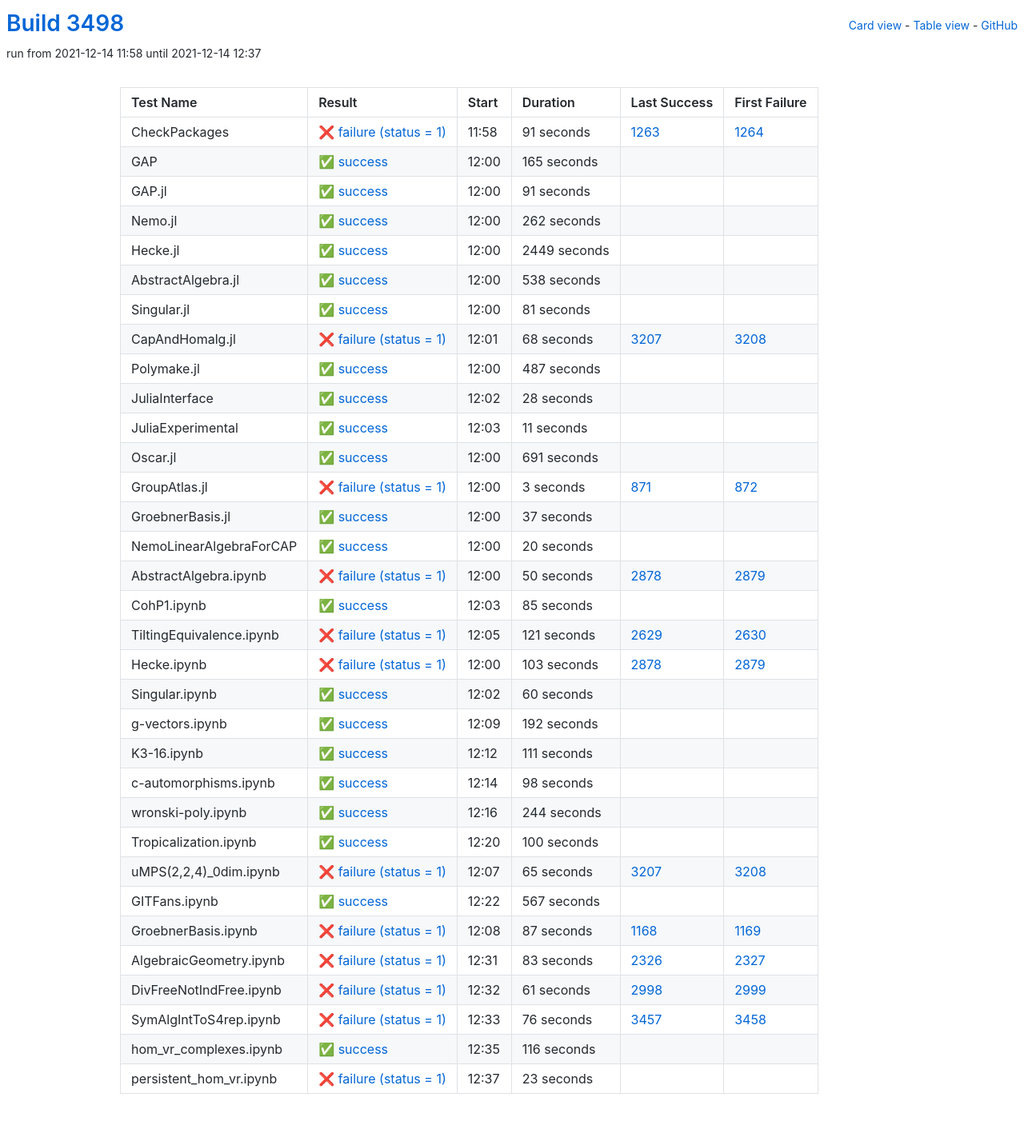
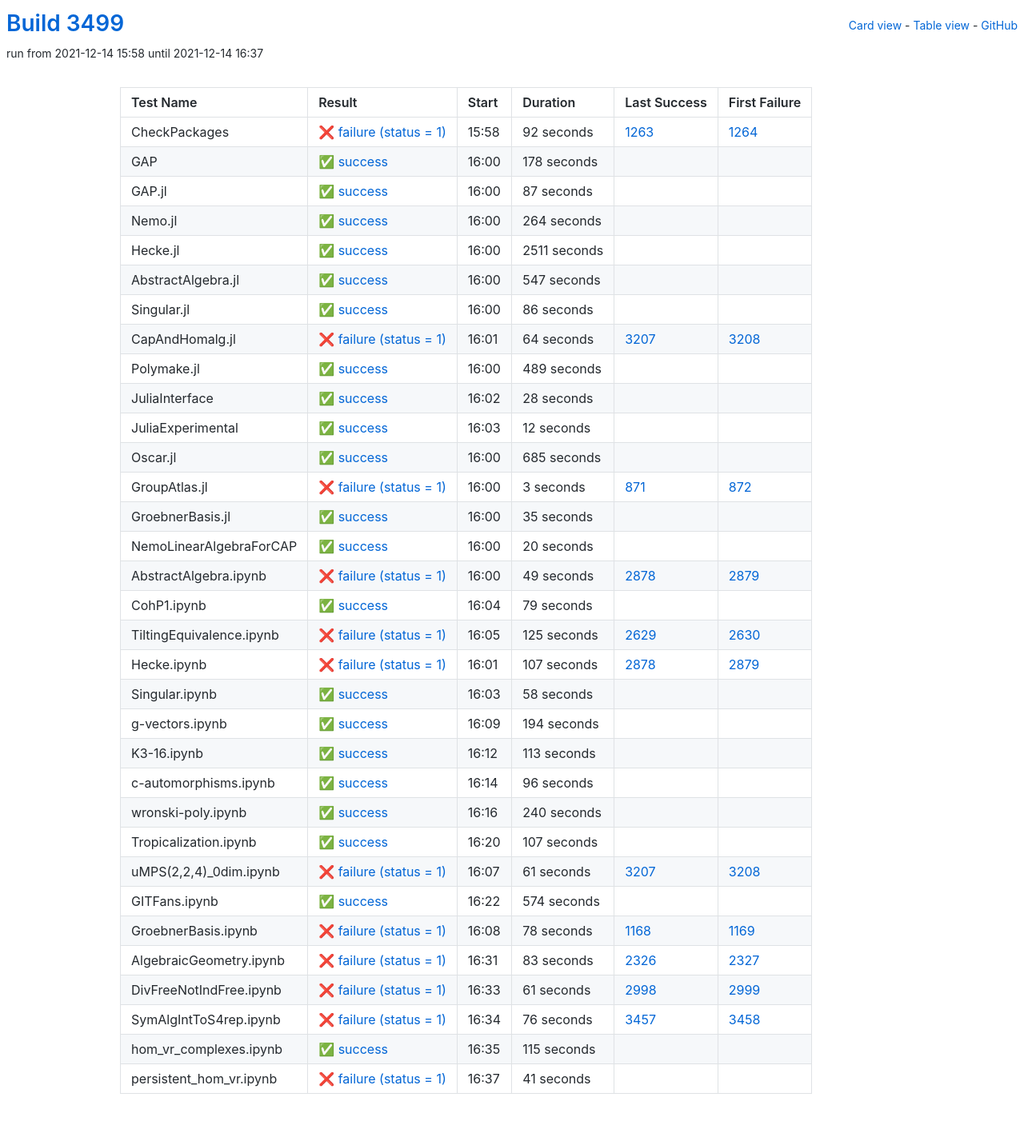
Before and after one commit to oscar-system/oscar-ci-status-stable, a Jekyll site: the page built from table.html, in a window 1280 px wide. Shown: the whole page at 80% size. Built offline with Jekyll 4.4.1, drawn with Linux system fonts in a browser that asks for light colours.

Commit message:
Build #3499

```diff
--- a/_data/ci.yml
+++ b/_data/ci.yml
@@ -1,6 +1,6 @@
 ---
-build: 3498
-build_url: https://oscarci.mathematik.uni-kl.de/job/oscar-stable/3498/
+build: 3499
+build_url: https://oscarci.mathematik.uni-kl.de/job/oscar-stable/3499/
 job: oscar-stable
 organization: oscar-system
 repo: oscar-ci-status-stable
@@ -8,116 +8,116 @@ repourl: https://github.com/oscar-system/oscar-ci-status-stable
 tests:
 - name: CheckPackages
   id: checkpackages
-  log: https://oscarci.mathematik.uni-kl.de/job/oscar-stable/3498/artifact/logs/build-3498/CheckPackages.log
-  start: 2021-12-14 11:58
+  log: https://oscarci.mathematik.uni-kl.de/job/oscar-stable/3499/artifact/logs/build-3499/CheckPackages.log
+  start: 2021-12-14 15:58
   success: false
   exitcode: 1
   status: failure
-  duration: 91
+  duration: 92
   last_success: 1263
   last_success_url: https://oscarci.mathematik.uni-kl.de/job/oscar-stable/1263/
   first_failure: 1264
   first_failure_url: https://oscarci.mathematik.uni-kl.de/job/oscar-stable/1264/
 - name: GAP
   id: gap
-  log: https://oscarci.mathematik.uni-kl.de/job/oscar-stable/3498/artifact/logs/build-3498/GAP.log
-  start: 2021-12-14 12:00
+  log: https://oscarci.mathematik.uni-kl.de/job/oscar-stable/3499/artifact/logs/build-3499/GAP.log
+  start: 2021-12-14 16:00
   success: true
   exitcode: 0
   status: success
-  duration: 165
+  duration: 178
   last_success: false
   last_success_url:
   first_failure: false
   first_failure_url:
 - name: GAP.jl
   id: gap-jl
-  log: https://oscarci.mathematik.uni-kl.de/job/oscar-stable/3498/artifact/logs/build-3498/GAP.jl.log
-  start: 2021-12-14 12:00
+  log: https://oscarci.mathematik.uni-kl.de/job/oscar-stable/3499/artifact/logs/build-3499/GAP.jl.log
+  start: 2021-12-14 16:00
   success: true
   exitcode: 0
   status: success
-  duration: 91
+  duration: 87
   last_success: false
   last_success_url:
   first_failure: false
   first_failure_url:
 - name: Nemo.jl
   id: nemo-jl
-  log: https://oscarci.mathematik.uni-kl.de/job/oscar-stable/3498/artifact/logs/build-3498/Nemo.jl.log
-  start: 2021-12-14 12:00
+  log: https://oscarci.mathematik.uni-kl.de/job/oscar-stable/3499/artifact/logs/build-3499/Nemo.jl.log
+  start: 2021-12-14 16:00
   success: true
   exitcode: 0
   status: success
-  duration: 262
+  duration: 264
   last_success: false
   last_success_url:
   first_failure: false
   first_failure_url:
 - name: Hecke.jl
   id: hecke-jl
-  log: https://oscarci.mathematik.uni-kl.de/job/oscar-stable/3498/artifact/logs/build-3498/Hecke.jl.log
-  start: 2021-12-14 12:00
+  log: https://oscarci.mathematik.uni-kl.de/job/oscar-stable/3499/artifact/logs/build-3499/Hecke.jl.log
+  start: 2021-12-14 16:00
   success: true
   exitcode: 0
   status: success
-  duration: 2449
+  duration: 2511
   last_success: false
   last_success_url:
   first_failure: false
   first_failure_url:
 - name: AbstractAlgebra.jl
   id: abstractalgebra-jl
-  log: https://oscarci.mathematik.uni-kl.de/job/oscar-stable/3498/artifact/logs/build-3498/AbstractAlgebra.jl.log
-  start: 2021-12-14 12:00
+  log: https://oscarci.mathematik.uni-kl.de/job/oscar-stable/3499/artifact/logs/build-3499/AbstractAlgebra.jl.log
+  start: 2021-12-14 16:00
   success: true
   exitcode: 0
   status: success
-  duration: 538
+  duration: 547
   last_success: false
   last_success_url:
   first_failure: false
   first_failure_url:
 - name: Singular.jl
   id: singular-jl
-  log: https://oscarci.mathematik.uni-kl.de/job/oscar-stable/3498/artifact/logs/build-3498/Singular.jl.log
-  start: 2021-12-14 12:00
+  log: https://oscarci.mathematik.uni-kl.de/job/oscar-stable/3499/artifact/logs/build-3499/Singular.jl.log
+  start: 2021-12-14 16:00
   success: true
   exitcode: 0
   status: success
-  duration: 81
+  duration: 86
   last_success: false
   last_success_url:
   first_failure: false
   first_failure_url:
 - name: CapAndHomalg.jl
   id: capandhomalg-jl
-  log: https://oscarci.mathematik.uni-kl.de/job/oscar-stable/3498/artifact/logs/build-3498/CapAndHomalg.jl.log
-  start: 2021-12-14 12:01
+  log: https://oscarci.mathematik.uni-kl.de/job/oscar-stable/3499/artifact/logs/build-3499/CapAndHomalg.jl.log
+  start: 2021-12-14 16:01
   success: false
   exitcode: 1
   status: failure
-  duration: 68
+  duration: 64
   last_success: 3207
   last_success_url: https://oscarci.mathematik.uni-kl.de/job/oscar-stable/3207/
   first_failure: 3208
   first_failure_url: https://oscarci.mathematik.uni-kl.de/job/oscar-stable/3208/
 - name: Polymake.jl
   id: polymake-jl
-  log: https://oscarci.mathematik.uni-kl.de/job/oscar-stable/3498/artifact/logs/build-3498/Polymake.jl.log
-  start: 2021-12-14 12:00
+  log: https://oscarci.mathematik.uni-kl.de/job/oscar-stable/3499/artifact/logs/build-3499/Polymake.jl.log
+  start: 2021-12-14 16:00
   success: true
   exitcode: 0
   status: success
-  duration: 487
+  duration: 489
   last_success: false
   last_success_url:
   first_failure: false
   first_failure_url:
 - name: JuliaInterface
   id: juliainterface
-  log: https://oscarci.mathematik.uni-kl.de/job/oscar-stable/3498/artifact/logs/build-3498/JuliaInterface.log
-  start: 2021-12-14 12:02
+  log: https://oscarci.mathematik.uni-kl.de/job/oscar-stable/3499/artifact/logs/build-3499/JuliaInterface.log
+  start: 2021-12-14 16:02
   success: true
   exitcode: 0
   status: success
@@ -128,32 +128,32 @@ tests:
   first_failure_url:
 - name: JuliaExperimental
   id: juliaexperimental
-  log: https://oscarci.mathematik.uni-kl.de/job/oscar-stable/3498/artifact/logs/build-3498/JuliaExperimental.log
-  start: 2021-12-14 12:03
+  log: https://oscarci.mathematik.uni-kl.de/job/oscar-stable/3499/artifact/logs/build-3499/JuliaExperimental.log
+  start: 2021-12-14 16:03
   success: true
   exitcode: 0
   status: success
-  duration: 11
+  duration: 12
   last_success: false
   last_success_url:
   first_failure: false
   first_failure_url:
 - name: Oscar.jl
   id: oscar-jl
-  log: https://oscarci.mathematik.uni-kl.de/job/oscar-stable/3498/artifact/logs/build-3498/Oscar.jl.log
-  start: 2021-12-14 12:00
+  log: https://oscarci.mathematik.uni-kl.de/job/oscar-stable/3499/artifact/logs/build-3499/Oscar.jl.log
+  start: 2021-12-14 16:00
   success: true
   exitcode: 0
   status: success
-  duration: 691
+  duration: 685
   last_success: false
   last_success_url:
   first_failure: false
   first_failure_url:
 - name: GroupAtlas.jl
   id: groupatlas-jl
-  log: https://oscarci.mathematik.uni-kl.de/job/oscar-stable/3498/artifact/logs/build-3498/GroupAtlas.jl.log
-  start: 2021-12-14 12:00
+  log: https://oscarci.mathematik.uni-kl.de/job/oscar-stable/3499/artifact/logs/build-3499/GroupAtlas.jl.log
+  start: 2021-12-14 16:00
   success: false
   exitcode: 1
   status: failure
@@ -164,20 +164,20 @@ tests:
   first_failure_url: https://oscarci.mathematik.uni-kl.de/job/oscar-stable/872/
 - name: GroebnerBasis.jl
   id: groebnerbasis-jl
-  log: https://oscarci.mathematik.uni-kl.de/job/oscar-stable/3498/artifact/logs/build-3498/GroebnerBasis.jl.log
-  start: 2021-12-14 12:00
+  log: https://oscarci.mathematik.uni-kl.de/job/oscar-stable/3499/artifact/logs/build-3499/GroebnerBasis.jl.log
+  start: 2021-12-14 16:00
   success: true
   exitcode: 0
   status: success
-  duration: 37
+  duration: 35
   last_success: false
   last_success_url:
   first_failure: false
   first_failure_url:
 - name: NemoLinearAlgebraForCAP
   id: nemolinearalgebraforcap
-  log: https://oscarci.mathematik.uni-kl.de/job/oscar-stable/3498/artifact/logs/build-3498/NemoLinearAlgebraForCAP.log
-  start: 2021-12-14 12:00
+  log: https://oscarci.mathematik.uni-kl.de/job/oscar-stable/3499/artifact/logs/build-3499/NemoLinearAlgebraForCAP.log
+  start: 2021-12-14 16:00
   success: true
   exitcode: 0
   status: success
@@ -188,164 +188,164 @@ tests:
   first_failure_url:
 - name: AbstractAlgebra.ipynb
   id: abstractalgebra-ipynb
-  log: https://oscarci.mathematik.uni-kl.de/job/oscar-stable/3498/artifact/logs/build-3498/AbstractAlgebra.ipynb.log
-  start: 2021-12-14 12:00
+  log: https://oscarci.mathematik.uni-kl.de/job/oscar-stable/3499/artifact/logs/build-3499/AbstractAlgebra.ipynb.log
+  start: 2021-12-14 16:00
   success: false
   exitcode: 1
   status: failure
-  duration: 50
+  duration: 49
   last_success: 2878
   last_success_url: https://oscarci.mathematik.uni-kl.de/job/oscar-stable/2878/
   first_failure: 2879
   first_failure_url: https://oscarci.mathematik.uni-kl.de/job/oscar-stable/2879/
 - name: CohP1.ipynb
   id: cohp1-ipynb
-  log: https://oscarci.mathematik.uni-kl.de/job/oscar-stable/3498/artifact/logs/build-3498/CohP1.ipynb.log
-  start: 2021-12-14 12:03
+  log: https://oscarci.mathematik.uni-kl.de/job/oscar-stable/3499/artifact/logs/build-3499/CohP1.ipynb.log
+  start: 2021-12-14 16:04
   success: true
   exitcode: 0
   status: success
-  duration: 85
+  duration: 79
   last_success: false
   last_success_url:
   first_failure: false
   first_failure_url:
 - name: TiltingEquivalence.ipynb
   id: tiltingequivalence-ipynb
-  log: https://oscarci.mathematik.uni-kl.de/job/oscar-stable/3498/artifact/logs/build-3498/TiltingEquivalence.ipynb.log
-  start: 2021-12-14 12:05
+  log: https://oscarci.mathematik.uni-kl.de/job/oscar-stable/3499/artifact/logs/build-3499/TiltingEquivalence.ipynb.log
+  start: 2021-12-14 16:05
   success: false
   exitcode: 1
   status: failure
-  duration: 121
+  duration: 125
   last_success: 2629
   last_success_url: https://oscarci.mathematik.uni-kl.de/job/oscar-stable/2629/
   first_failure: 2630
   first_failure_url: https://oscarci.mathematik.uni-kl.de/job/oscar-stable/2630/
 - name: Hecke.ipynb
   id: hecke-ipynb
-  log: https://oscarci.mathematik.uni-kl.de/job/oscar-stable/3498/artifact/logs/build-3498/Hecke.ipynb.log
-  start: 2021-12-14 12:00
+  log: https://oscarci.mathematik.uni-kl.de/job/oscar-stable/3499/artifact/logs/build-3499/Hecke.ipynb.log
+  start: 2021-12-14 16:01
   success: false
   exitcode: 1
   status: failure
-  duration: 103
+  duration: 107
   last_success: 2878
   last_success_url: https://oscarci.mathematik.uni-kl.de/job/oscar-stable/2878/
   first_failure: 2879
   first_failure_url: https://oscarci.mathematik.uni-kl.de/job/oscar-stable/2879/
 - name: Singular.ipynb
   id: singular-ipynb
-  log: https://oscarci.mathematik.uni-kl.de/job/oscar-stable/3498/artifact/logs/build-3498/Singular.ipynb.log
-  start: 2021-12-14 12:02
+  log: https://oscarci.mathematik.uni-kl.de/job/oscar-stable/3499/artifact/logs/build-3499/Singular.ipynb.log
+  start: 2021-12-14 16:03
   success: true
   exitcode: 0
   status: success
-  duration: 60
+  duration: 58
   last_success: false
   last_success_url:
   first_failure: false
   first_failure_url:
 - name: g-vectors.ipynb
   id: g-vectors-ipynb
-  log: https://oscarci.mathematik.uni-kl.de/job/oscar-stable/3498/artifact/logs/build-3498/g-vectors.ipynb.log
-  start: 2021-12-14 12:09
+  log: https://oscarci.mathematik.uni-kl.de/job/oscar-stable/3499/artifact/logs/build-3499/g-vectors.ipynb.log
+  start: 2021-12-14 16:09
   success: true
   exitcode: 0
   status: success
-  duration: 192
+  duration: 194
   last_success: false
   last_success_url:
   first_failure: false
   first_failure_url:
 - name: K3-16.ipynb
   id: k3-16-ipynb
-  log: https://oscarci.mathematik.uni-kl.de/job/oscar-stable/3498/artifact/logs/build-3498/K3-16.ipynb.log
-  start: 2021-12-14 12:12
+  log: https://oscarci.mathematik.uni-kl.de/job/oscar-stable/3499/artifact/logs/build-3499/K3-16.ipynb.log
+  start: 2021-12-14 16:12
   success: true
   exitcode: 0
   status: success
-  duration: 111
+  duration: 113
   last_success: false
   last_success_url:
   first_failure: false
   first_failure_url:
 - name: c-automorphisms.ipynb
   id: c-automorphisms-ipynb
-  log: https://oscarci.mathematik.uni-kl.de/job/oscar-stable/3498/artifact/logs/build-3498/c-automorphisms.ipynb.log
-  start: 2021-12-14 12:14
+  log: https://oscarci.mathematik.uni-kl.de/job/oscar-stable/3499/artifact/logs/build-3499/c-automorphisms.ipynb.log
+  start: 2021-12-14 16:14
   success: true
   exitcode: 0
   status: success
-  duration: 98
+  duration: 96
   last_success: false
   last_success_url:
   first_failure: false
   first_failure_url:
 - name: wronski-poly.ipynb
   id: wronski-poly-ipynb
-  log: https://oscarci.mathematik.uni-kl.de/job/oscar-stable/3498/artifact/logs/build-3498/wronski-poly.ipynb.log
-  start: 2021-12-14 12:16
+  log: https://oscarci.mathematik.uni-kl.de/job/oscar-stable/3499/artifact/logs/build-3499/wronski-poly.ipynb.log
+  start: 2021-12-14 16:16
   success: true
   exitcode: 0
   status: success
-  duration: 244
+  duration: 240
   last_success: false
   last_success_url:
   first_failure: false
   first_failure_url:
 - name: Tropicalization.ipynb
   id: tropicalization-ipynb
-  log: https://oscarci.mathematik.uni-kl.de/job/oscar-stable/3498/artifact/logs/build-3498/Tropicalization.ipynb.log
-  start: 2021-12-14 12:20
+  log: https://oscarci.mathematik.uni-kl.de/job/oscar-stable/3499/artifact/logs/build-3499/Tropicalization.ipynb.log
+  start: 2021-12-14 16:20
   success: true
   exitcode: 0
   status: success
-  duration: 100
+  duration: 107
   last_success: false
   last_success_url:
   first_failure: false
   first_failure_url:
 - name: uMPS(2,2,4)_0dim.ipynb
   id: umps-2-2-4-0dim-ipynb
-  log: https://oscarci.mathematik.uni-kl.de/job/oscar-stable/3498/artifact/logs/build-3498/uMPS-2-2-4-_0dim.ipynb.log
-  start: 2021-12-14 12:07
+  log: https://oscarci.mathematik.uni-kl.de/job/oscar-stable/3499/artifact/logs/build-3499/uMPS-2-2-4-_0dim.ipynb.log
+  start: 2021-12-14 16:07
   success: false
   exitcode: 1
   status: failure
-  duration: 65
+  duration: 61
   last_success: 3207
   last_success_url: https://oscarci.mathematik.uni-kl.de/job/oscar-stable/3207/
   first_failure: 3208
   first_failure_url: https://oscarci.mathematik.uni-kl.de/job/oscar-stable/3208/
 - name: GITFans.ipynb
   id: gitfans-ipynb
-  log: https://oscarci.mathematik.uni-kl.de/job/oscar-stable/3498/artifact/logs/build-3498/GITFans.ipynb.log
-  start: 2021-12-14 12:22
+  log: https://oscarci.mathematik.uni-kl.de/job/oscar-stable/3499/artifact/logs/build-3499/GITFans.ipynb.log
+  start: 2021-12-14 16:22
   success: true
   exitcode: 0
   status: success
-  duration: 567
+  duration: 574
   last_success: false
   last_success_url:
   first_failure: false
   first_failure_url:
 - name: GroebnerBasis.ipynb
   id: groebnerbasis-ipynb
-  log: https://oscarci.mathematik.uni-kl.de/job/oscar-stable/3498/artifact/logs/build-3498/GroebnerBasis.ipynb.log
-  start: 2021-12-14 12:08
+  log: https://oscarci.mathematik.uni-kl.de/job/oscar-stable/3499/artifact/logs/build-3499/GroebnerBasis.ipynb.log
+  start: 2021-12-14 16:08
   success: false
   exitcode: 1
   status: failure
-  duration: 87
+  duration: 78
   last_success: 1168
   last_success_url: https://oscarci.mathematik.uni-kl.de/job/oscar-stable/1168/
   first_failure: 1169
   first_failure_url: https://oscarci.mathematik.uni-kl.de/job/oscar-stable/1169/
 - name: AlgebraicGeometry.ipynb
   id: algebraicgeometry-ipynb
-  log: https://oscarci.mathematik.uni-kl.de/job/oscar-stable/3498/artifact/logs/build-3498/AlgebraicGeometry.ipynb.log
-  start: 2021-12-14 12:31
+  log: https://oscarci.mathematik.uni-kl.de/job/oscar-stable/3499/artifact/logs/build-3499/AlgebraicGeometry.ipynb.log
+  start: 2021-12-14 16:31
   success: false
   exitcode: 1
   status: failure
@@ -356,8 +356,8 @@ tests:
   first_failure_url: https://oscarci.mathematik.uni-kl.de/job/oscar-stable/2327/
 - name: DivFreeNotIndFree.ipynb
   id: divfreenotindfree-ipynb
-  log: https://oscarci.mathematik.uni-kl.de/job/oscar-stable/3498/artifact/logs/build-3498/DivFreeNotIndFree.ipynb.log
-  start: 2021-12-14 12:32
+  log: https://oscarci.mathematik.uni-kl.de/job/oscar-stable/3499/artifact/logs/build-3499/DivFreeNotIndFree.ipynb.log
+  start: 2021-12-14 16:33
   success: false
   exitcode: 1
   status: failure
@@ -368,8 +368,8 @@ tests:
   first_failure_url: https://oscarci.mathematik.uni-kl.de/job/oscar-stable/2999/
 - name: SymAlgIntToS4rep.ipynb
   id: symalginttos4rep-ipynb
-  log: https://oscarci.mathematik.uni-kl.de/job/oscar-stable/3498/artifact/logs/build-3498/SymAlgIntToS4rep.ipynb.log
-  start: 2021-12-14 12:33
+  log: https://oscarci.mathematik.uni-kl.de/job/oscar-stable/3499/artifact/logs/build-3499/SymAlgIntToS4rep.ipynb.log
+  start: 2021-12-14 16:34
   success: false
   exitcode: 1
   status: failure
@@ -380,24 +380,24 @@ tests:
   first_failure_url: https://oscarci.mathematik.uni-kl.de/job/oscar-stable/3458/
 - name: hom_vr_complexes.ipynb
   id: hom-vr-complexes-ipynb
-  log: https://oscarci.mathematik.uni-kl.de/job/oscar-stable/3498/artifact/logs/build-3498/hom_vr_complexes.ipynb.log
-  start: 2021-12-14 12:35
+  log: https://oscarci.mathematik.uni-kl.de/job/oscar-stable/3499/artifact/logs/build-3499/hom_vr_complexes.ipynb.log
+  start: 2021-12-14 16:35
   success: true
   exitcode: 0
   status: success
-  duration: 116
+  duration: 115
   last_success: false
   last_success_url:
   first_failure: false
   first_failure_url:
 - name: persistent_hom_vr.ipynb
   id: persistent-hom-vr-ipynb
-  log: https://oscarci.mathematik.uni-kl.de/job/oscar-stable/3498/artifact/logs/build-3498/persistent_hom_vr.ipynb.log
-  start: 2021-12-14 12:37
+  log: https://oscarci.mathematik.uni-kl.de/job/oscar-stable/3499/artifact/logs/build-3499/persistent_hom_vr.ipynb.log
+  start: 2021-12-14 16:37
   success: false
   exitcode: 1
   status: failure
-  duration: 23
+  duration: 41
   last_success: false
   last_success_url:
   first_failure: false
```
Also changed, not shown: README.md.
